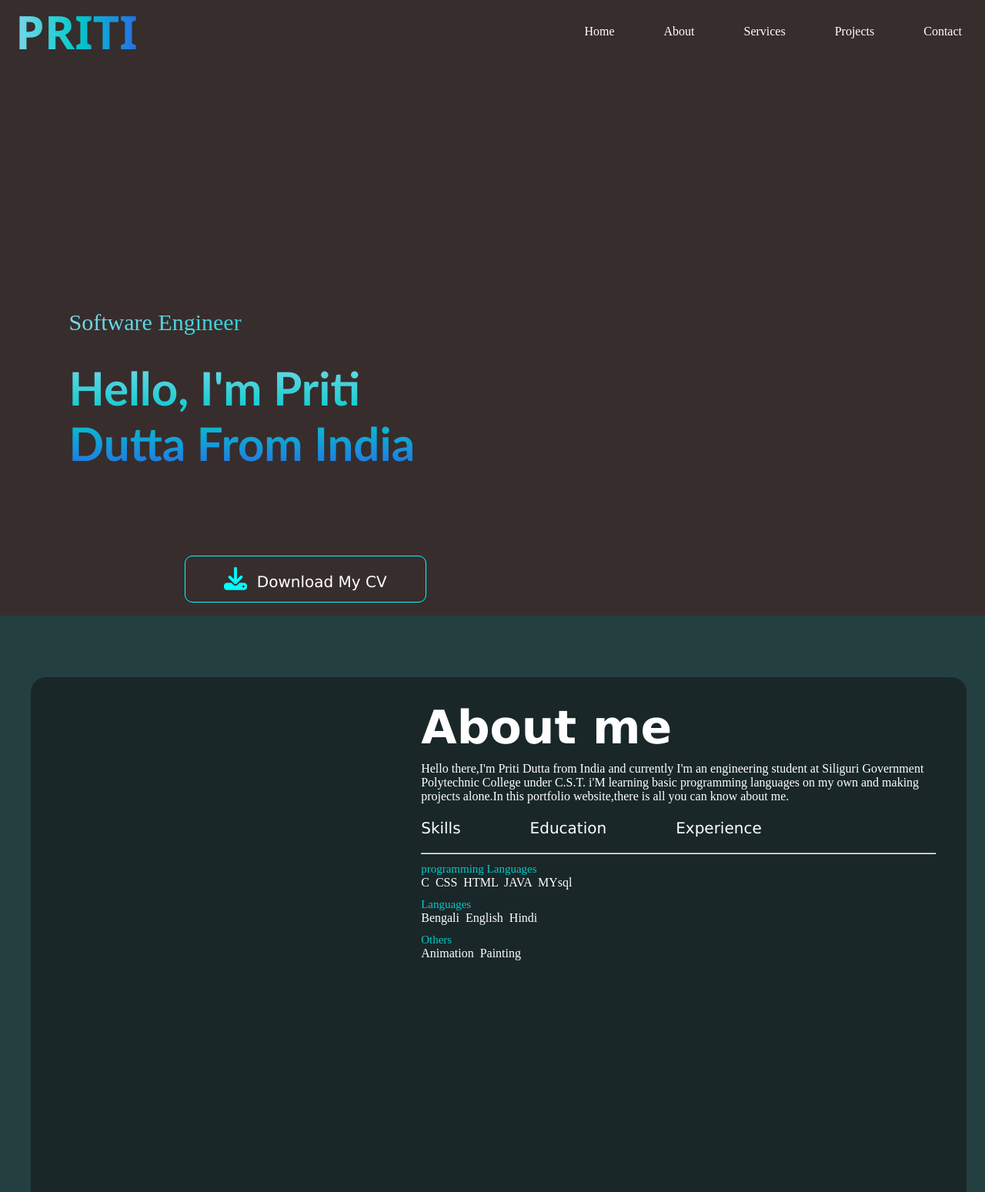
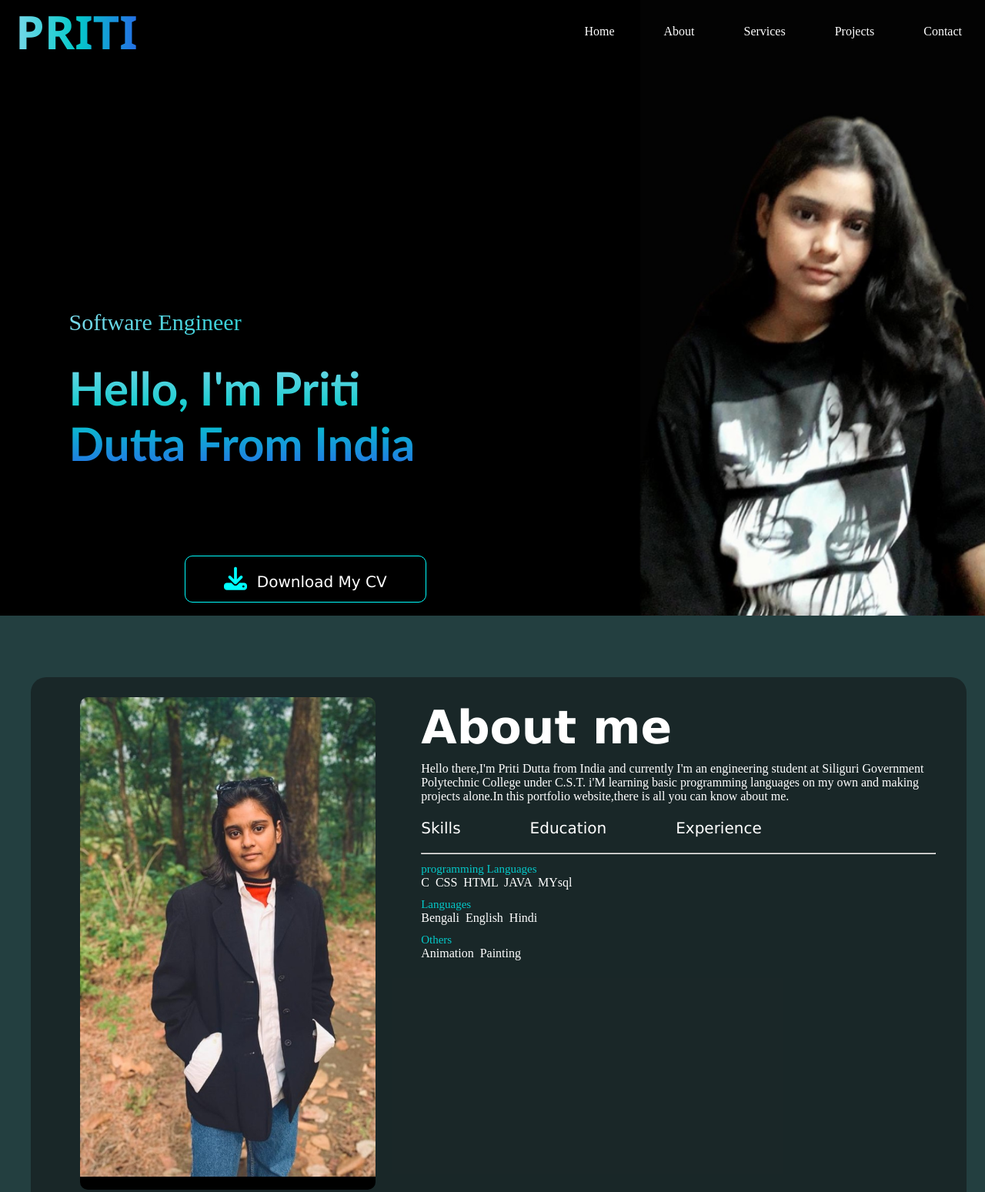
Before and after one commit to duttapriti/Portfolio, a plain HTML site: page index.html in a window 1280 px wide. Shown: the top 1549 px of the page at 77% size. Drawn offline with Linux system fonts and the light colour scheme; files whose address does not match are found by name.

Commit message:
Update portfolio.css

```diff
--- a/portfolio.css
+++ b/portfolio.css
@@ -20,7 +20,7 @@ html {
     width: 100%;
     height: 100vh;
     background-color: rgb(55, 45, 45);
-    background-image: url(images/headerimg.png);
+    background-image: url(headerimg.png);
     background-size: cover;
     background-position: center;
 
@@ -158,7 +158,7 @@ ul li a:hover::after {
 }
 
 .col1 {
-    background-image: url(images/about.jpg);
+    background-image: url(about.jpg);
     background-size: cover;
     height: 80vh;
     width: 30vw;
@@ -460,7 +460,7 @@ form textarea {
 @media only screen and (max-width:600px) {
     #header {
         width: auto;
-        background-image: url(images/tabimg.png);
+        background-image: url(tabimg.png);
     }
 
     .headerText {
```
